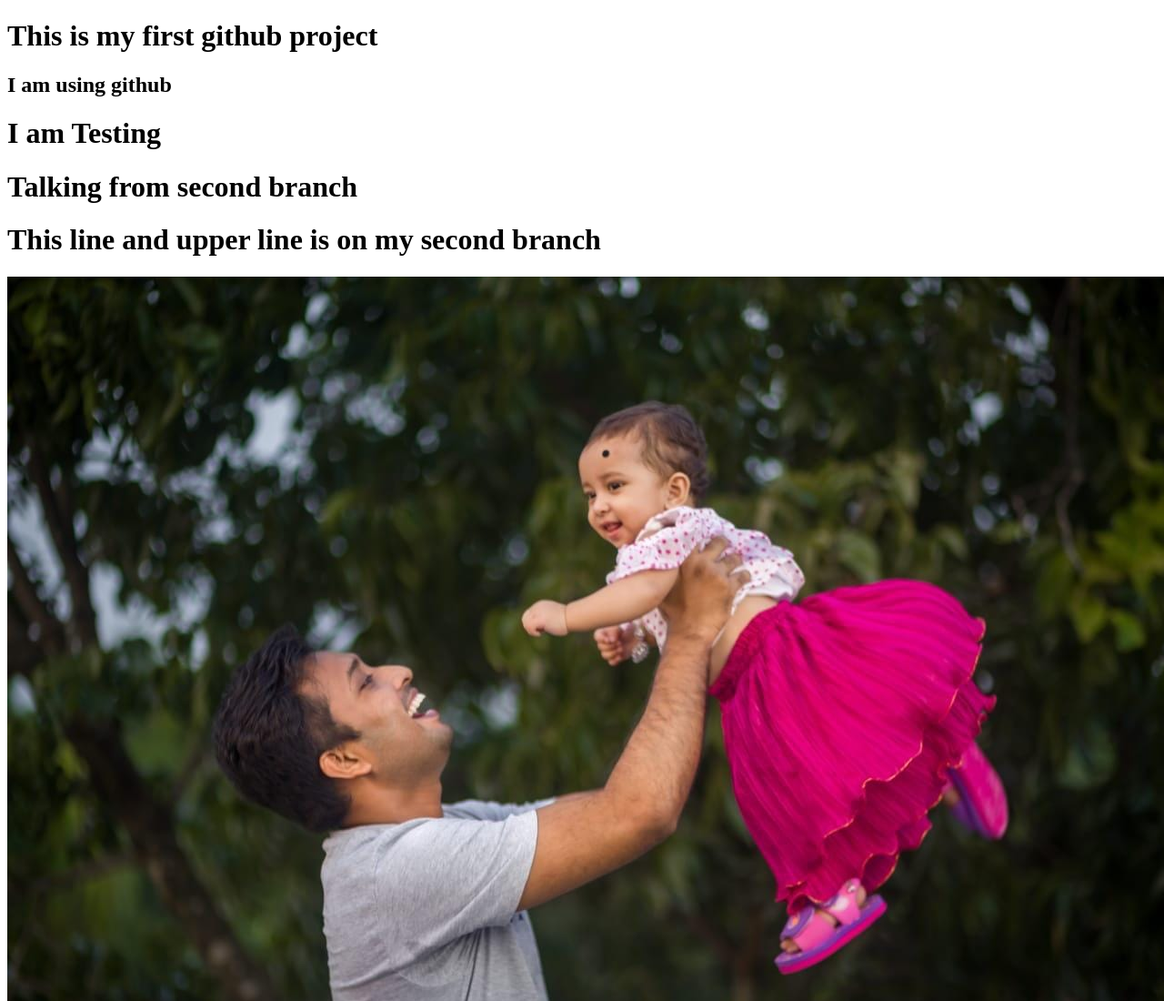
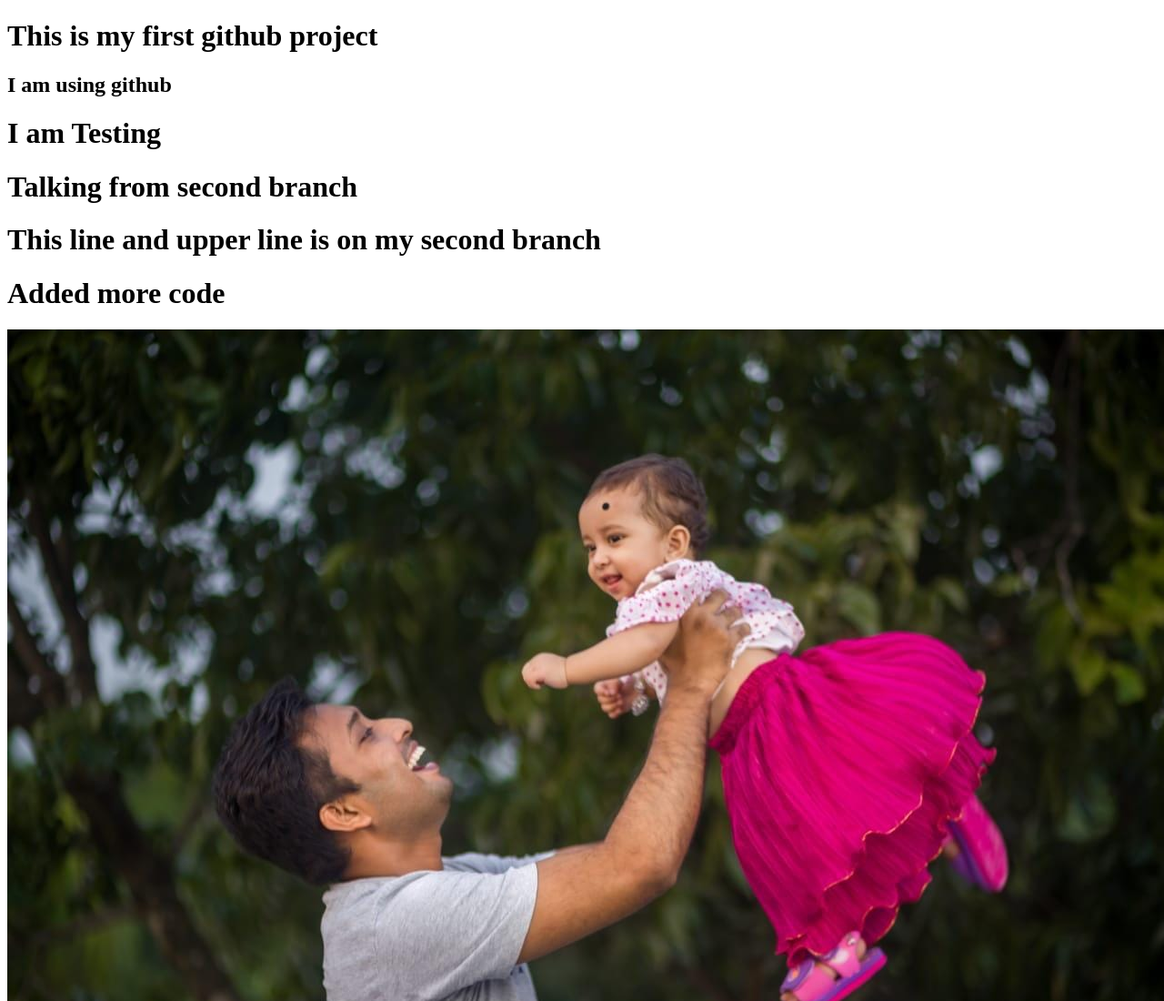
Before and after one commit to hasanrakibgit/my-first-website, a plain HTML site: page index.html in a window 1280 px wide. Shown: the top 1100 px of the page at 91% size. Drawn offline with Linux system fonts and the light colour scheme.

Commit message:
added some new code

```diff
--- a/index.html
+++ b/index.html
@@ -11,6 +11,7 @@
     <h1>I am Testing</h1>
     <h1>Talking from second branch</h1>
     <h1>This line and upper line is on my second branch</h1>
+    <h1>Added more code</h1>
     <img src="meandmydaughter.jpg" alt="">
 </body>
 </html>
```
